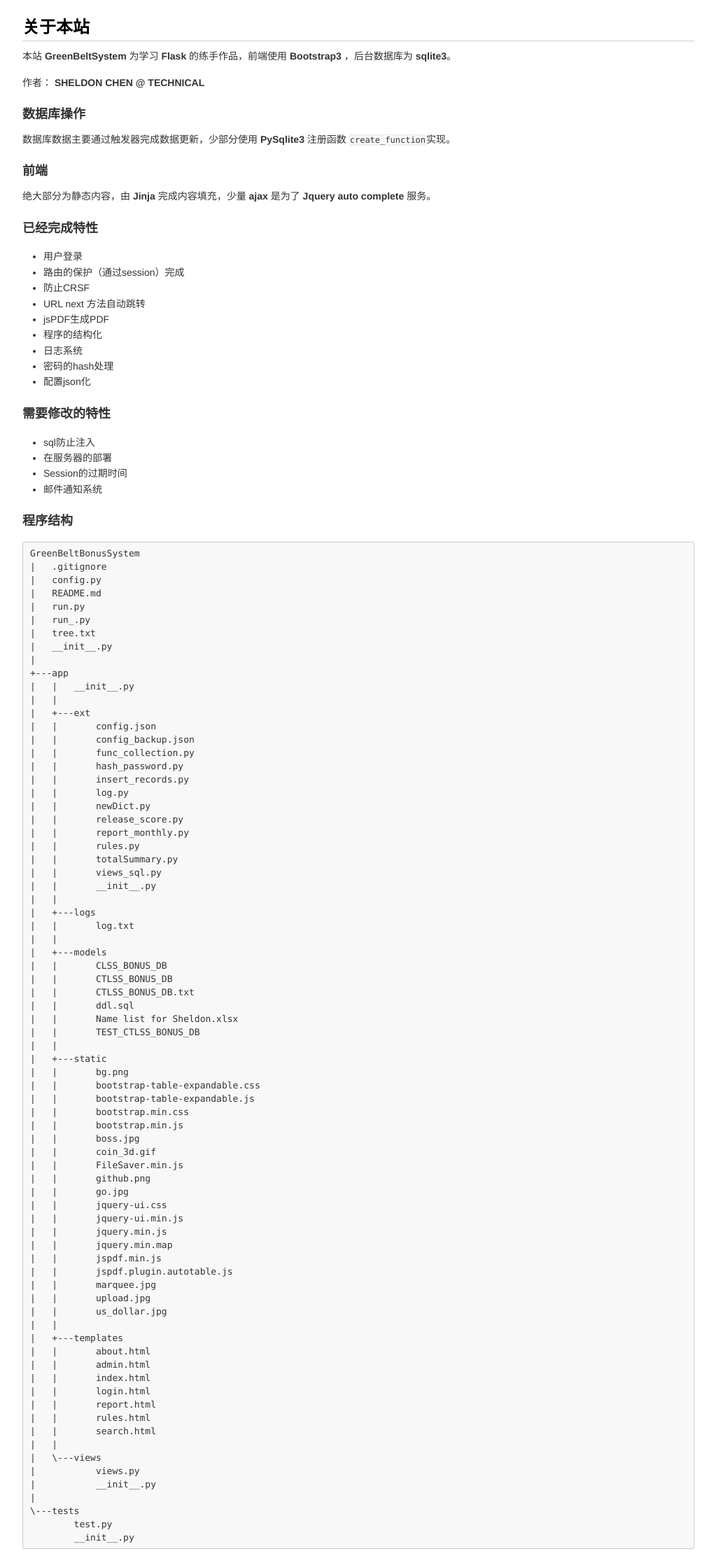
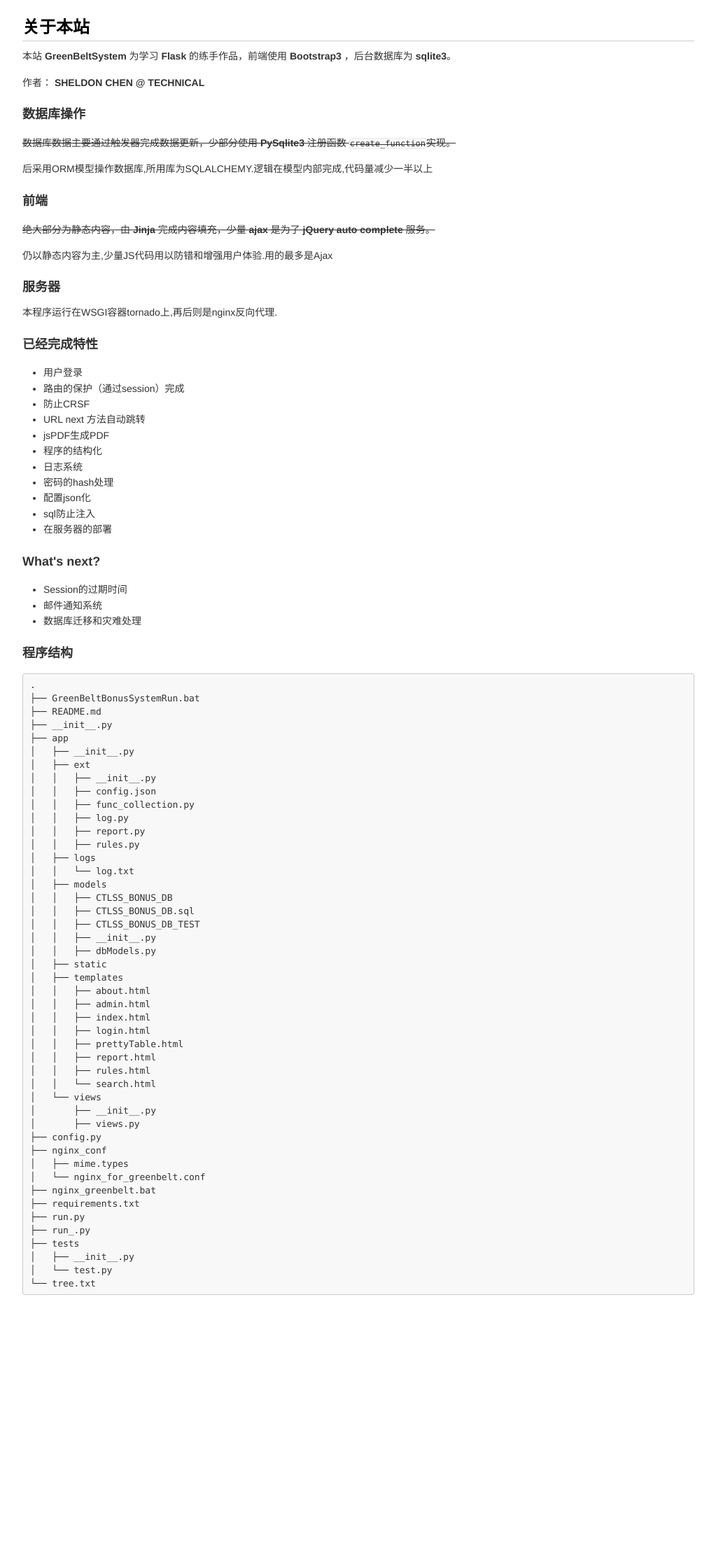
Before and after one commit to NegativeDearc/GreenBeltBonusSystem, a Flask app: page /about in a window 1280 px wide. Shown: the whole page at 70% size, without its empty margins (128-1151 px from the left). After the commit the page ends 1850 px from the top, so only its background shows below. Run offline with Flask 2, Linux system fonts and the light colour scheme.

Commit message:
细节改进
1.改进了/report页面input字段readonly=true和require公用的问题，同时在ORM中提升了日期处理的健壮性
2.修正了/admin页面6个月待处理数据的一个列显示错误的问题
3.修正了/search页面项目编号乱序显示的问题
4.修正了/report页面colspan中pretty table分段显示的问题
5.使用OrderedDict使/report页面的人名可以排序显示的问题
6.将／admin中待处理数据的日期范围从(－2，＋15)到(－15，＋45)

```diff
--- a/app/ext/report.py
+++ b/app/ext/report.py
@@ -8,7 +8,8 @@ from app.models.dbModels import prjRecord
 from sqlalchemy import distinct, func
 from itertools import chain
 from prettytable import PrettyTable
-
+from collections import OrderedDict
+from calendar import monthrange
 
 class ReportDetail(object):
     '''
@@ -25,8 +26,20 @@ class ReportDetail(object):
         处理来自jquery datepicker的日期格式,
         datepicker可在option中采用多种各种.
         '''
-        self.date_begin = datetime.datetime.strptime(begin, '%m/%d/%Y').date()
-        self.date_end = datetime.datetime.strptime(end, '%m/%d/%Y').date()
+
+        # 为了避免提交时传入空值或无法处理的值导致的出错
+        # 这里采用默认的月初和月首作为数据库的传入
+        try:
+            self.date_begin = datetime.datetime.strptime(begin, '%m/%d/%Y').date()
+        except ValueError:
+            self.date_begin = datetime.date.today().replace(day=1)
+
+        try:
+            self.date_end = datetime.datetime.strptime(end, '%m/%d/%Y').date()
+        except ValueError:
+            today = datetime.date.today()
+            _, last_day = monthrange(today.year,today.month)
+            self.date_end = datetime.date(today.year,today.month,last_day)
 
     def name_set(self):
         '''
@@ -41,8 +54,15 @@ class ReportDetail(object):
         c = [u'(060090)Zhang Meng', u'(134793)Leon Wang']
 
         '''
-        names = db.session.query(distinct(prjRecord.prj_mem)).filter(prjRecord.action_date >= self.date_begin,
-                                                                     prjRecord.action_date <= self.date_end).all()
+
+        # 因为在后面采用的是以名字为key的集合存储,在这里使用order_by没有意义
+        # 后采用OrderedDict()解决问题
+        names = db.session.query(distinct(prjRecord.prj_mem)).\
+            filter(prjRecord.action_date >= self.date_begin,
+                   prjRecord.action_date <= self.date_end).\
+            order_by(prjRecord.prj_mem). \
+            all()
+
         name_list = list(chain(*map(lambda x: list(x), names)))
 
         return name_list
@@ -57,7 +77,7 @@ class ReportDetail(object):
         | (060065)Fu Jiaying |  2016-05-14 | 815u9015j  |      A       |     0.2      |     False     | 1032.4000000000 |
         +--------------------+-------------+------------+--------------+--------------+---------------+-----------------+
         '''
-        detail_set = dict()
+        detail_set = OrderedDict()
         names = ReportDetail.name_set(self)
 
         def format_tb(raw):
@@ -66,7 +86,7 @@ class ReportDetail(object):
             # 表头tb.field_names 必须和 e 中选取元素长度相同
             tb = PrettyTable()
             tb.field_names = ['Member', 'Action Date', 'Project id', 'Role Defined',
-                              'Score Ration', 'Frozen Score?', 'Score']
+                              'Score Ration', 'Invalid Score?', 'Score']
             for e in raw:
                 tb.add_row([
                     e.prj_mem,
@@ -98,7 +118,7 @@ class ReportDetail(object):
         得分的细则,
         按类分别
         '''
-        score_set = dict()
+        score_set = OrderedDict()
         names = ReportDetail.name_set(self)
         for name in names:
             # 按照角色分类进行聚合
--- a/app/templates/about.html
+++ b/app/templates/about.html
@@ -295,9 +295,13 @@ img {
 <p>本站 <strong>GreenBeltSystem</strong> 为学习 <strong>Flask</strong> 的练手作品，前端使用 <strong>Bootstrap3</strong> ，后台数据库为 <strong>sqlite3</strong>。</p>
 <p>作者： <strong>SHELDON CHEN @ TECHNICAL</strong></p>
 <h3>数据库操作</h3>
-<p>数据库数据主要通过触发器完成数据更新，少部分使用 <strong>PySqlite3</strong> 注册函数 <code>create_function</code>实现。</p>
+<del><p>数据库数据主要通过触发器完成数据更新，少部分使用 <strong>PySqlite3</strong> 注册函数 <code>create_function</code>实现。</p></del>
+<p>后采用ORM模型操作数据库,所用库为SQLALCHEMY.逻辑在模型内部完成,代码量减少一半以上</p>
 <h3>前端</h3>
-<p>绝大部分为静态内容，由 <strong>Jinja</strong> 完成内容填充，少量 <strong>ajax</strong> 是为了 <strong>Jquery auto complete</strong> 服务。</p>
+<del><p>绝大部分为静态内容，由 <strong>Jinja</strong> 完成内容填充，少量 <strong>ajax</strong> 是为了 <strong>jQuery auto complete</strong> 服务。</p></del>
+<p>仍以静态内容为主,少量JS代码用以防错和增强用户体验.用的最多是Ajax</p>
+<h3>服务器</h3>
+<p>本程序运行在WSGI容器tornado上,再后则是nginx反向代理.</p>
 <h3>已经完成特性</h3>
 <ul>
 <li>用户登录</li>
@@ -309,93 +313,64 @@ img {
 <li>日志系统</li>
 <li>密码的hash处理</li>
 <li>配置json化</li>
-</ul>
-<h3>需要修改的特性</h3>
-<ul>
 <li>sql防止注入</li>
 <li>在服务器的部署</li>
+</ul>
+<h3>What's next?</h3>
+<ul>
 <li>Session的过期时间</li>
 <li>邮件通知系统</li>
+<li>数据库迁移和灾难处理</li>
 </ul>
 <h3>程序结构</h3>
 <pre>
-GreenBeltBonusSystem
-|   .gitignore
-|   config.py
-|   README.md
-|   run.py
-|   run_.py
-|   tree.txt
-|   __init__.py
-|
-+---app
-|   |   __init__.py
-|   |
-|   +---ext
-|   |       config.json
-|   |       config_backup.json
-|   |       func_collection.py
-|   |       hash_password.py
-|   |       insert_records.py
-|   |       log.py
-|   |       newDict.py
-|   |       release_score.py
-|   |       report_monthly.py
-|   |       rules.py
-|   |       totalSummary.py
-|   |       views_sql.py
-|   |       __init__.py
-|   |
-|   +---logs
-|   |       log.txt
-|   |
-|   +---models
-|   |       CLSS_BONUS_DB
-|   |       CTLSS_BONUS_DB
-|   |       CTLSS_BONUS_DB.txt
-|   |       ddl.sql
-|   |       Name list for Sheldon.xlsx
-|   |       TEST_CTLSS_BONUS_DB
-|   |
-|   +---static
-|   |       bg.png
-|   |       bootstrap-table-expandable.css
-|   |       bootstrap-table-expandable.js
-|   |       bootstrap.min.css
-|   |       bootstrap.min.js
-|   |       boss.jpg
-|   |       coin_3d.gif
-|   |       FileSaver.min.js
-|   |       github.png
-|   |       go.jpg
-|   |       jquery-ui.css
-|   |       jquery-ui.min.js
-|   |       jquery.min.js
-|   |       jquery.min.map
-|   |       jspdf.min.js
-|   |       jspdf.plugin.autotable.js
-|   |       marquee.jpg
-|   |       upload.jpg
-|   |       us_dollar.jpg
-|   |
-|   +---templates
-|   |       about.html
-|   |       admin.html
-|   |       index.html
-|   |       login.html
-|   |       report.html
-|   |       rules.html
-|   |       search.html
-|   |
-|   \---views
-|           views.py
-|           __init__.py
-|
-\---tests
-        test.py
-        __init__.py
+.
+├── GreenBeltBonusSystemRun.bat
+├── README.md
+├── __init__.py
+├── app
+│   ├── __init__.py
+│   ├── ext
+│   │   ├── __init__.py
+│   │   ├── config.json
+│   │   ├── func_collection.py
+│   │   ├── log.py
+│   │   ├── report.py
+│   │   ├── rules.py
+│   ├── logs
+│   │   └── log.txt
+│   ├── models
+│   │   ├── CTLSS_BONUS_DB
+│   │   ├── CTLSS_BONUS_DB.sql
+│   │   ├── CTLSS_BONUS_DB_TEST
+│   │   ├── __init__.py
+│   │   ├── dbModels.py
+│   ├── static
+│   ├── templates
+│   │   ├── about.html
+│   │   ├── admin.html
+│   │   ├── index.html
+│   │   ├── login.html
+│   │   ├── prettyTable.html
+│   │   ├── report.html
+│   │   ├── rules.html
+│   │   └── search.html
+│   └── views
+│       ├── __init__.py
+│       ├── views.py
+├── config.py
+├── nginx_conf
+│   ├── mime.types
+│   └── nginx_for_greenbelt.conf
+├── nginx_greenbelt.bat
+├── requirements.txt
+├── run.py
+├── run_.py
+├── tests
+│   ├── __init__.py
+│   └── test.py
+└── tree.txt
 </pre>
-
 </body>
 </html>
 <!-- This document was created with MarkdownPad, the Markdown editor for Windows (http://markdownpad.com) -->
```
Also changed, not shown: app/models/dbModels.py (+10 -8 lines), app/templates/report.html (+4 -6 lines), 1 other file.
